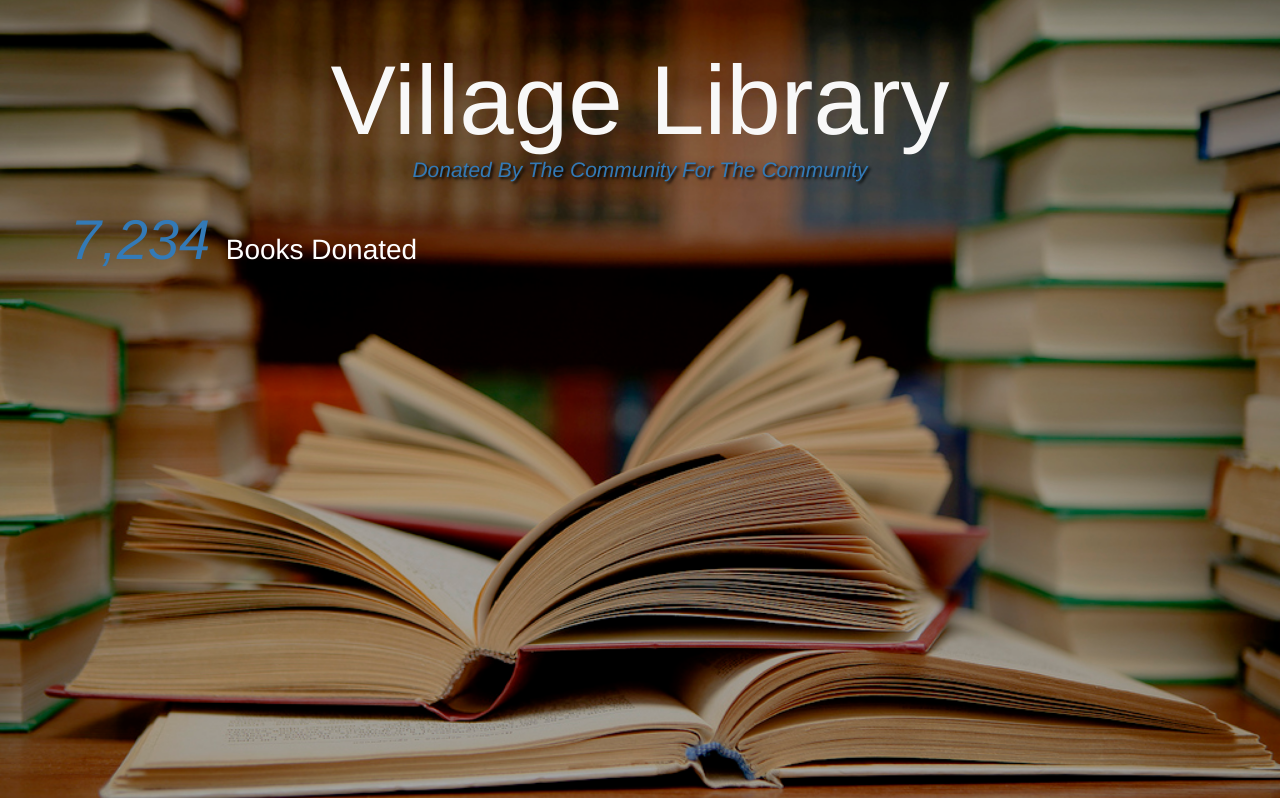
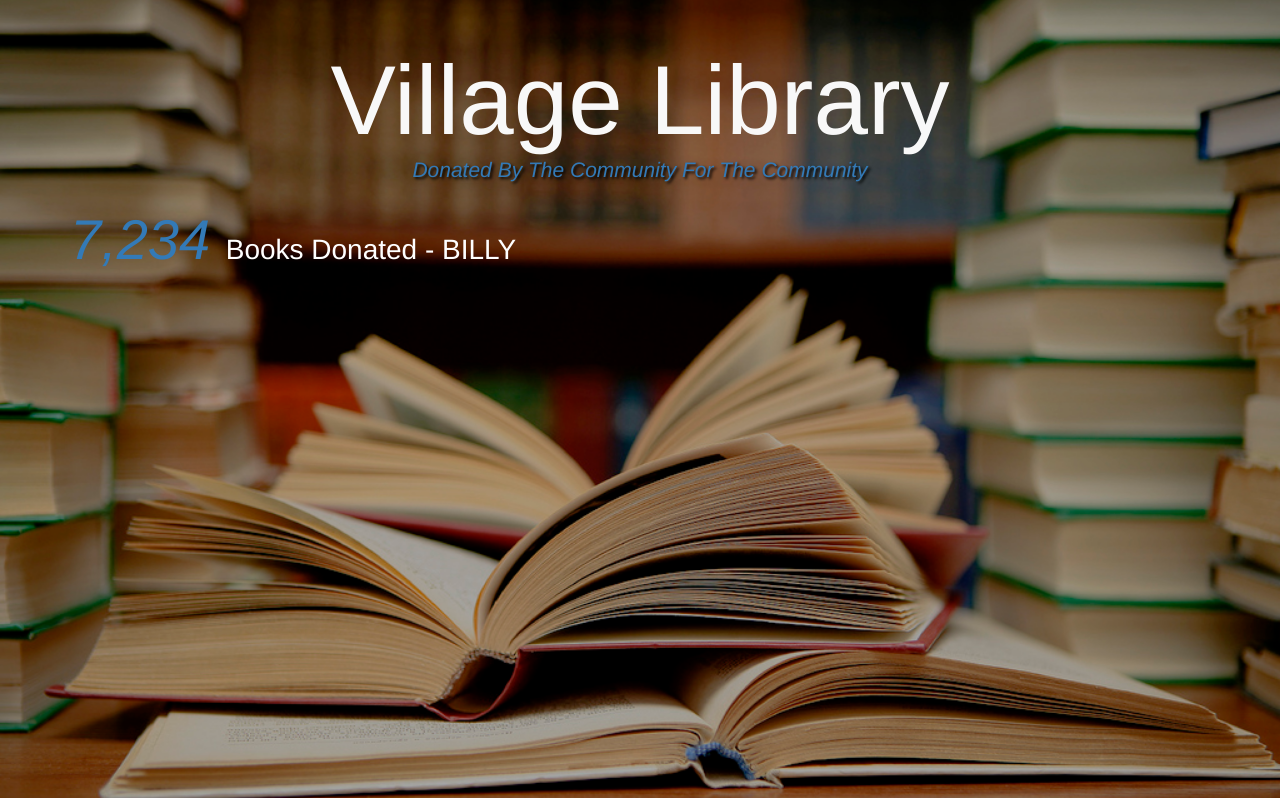
Before and after one commit to leebilly0/Team-Eagle, a PHP site: page / in a window 1280 px wide. Shown: the part 51-849 px from the top of the page. Run offline with PHP 8.4, Linux system fonts and the light colour scheme; some libraries are stand-ins or nearby versions.

Commit message:
Changed for example
changed books donated to books donated - billy

```diff
--- a/index.php
+++ b/index.php
@@ -84,7 +84,7 @@
               7,234
             </span>
             <span class="booksDonatedText">
-              Books Donated
+              Books Donated - BILLY
             </span>
           </div>
         </div>
```
